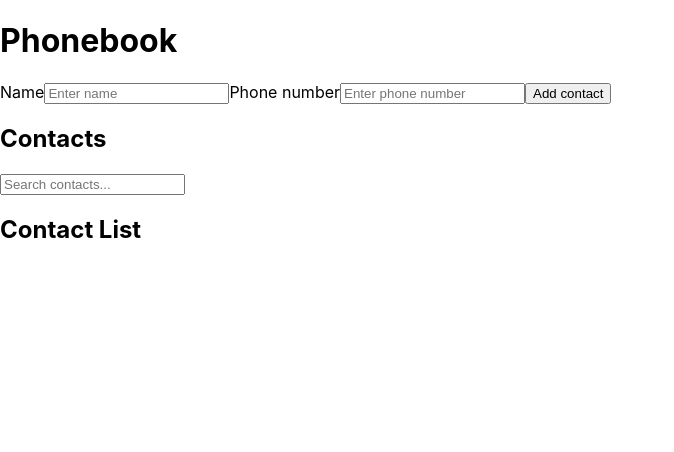
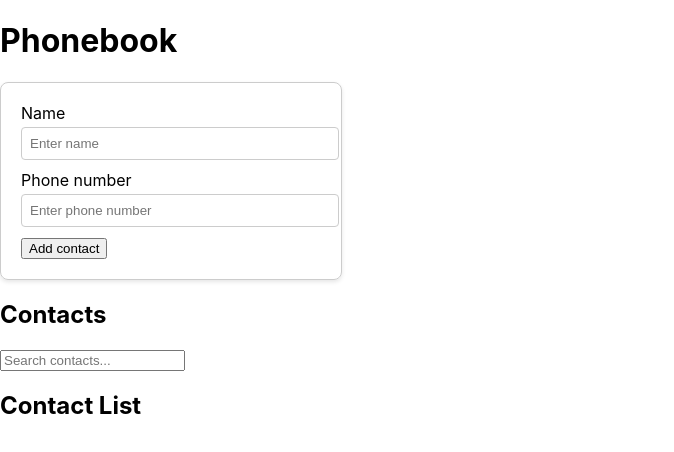
Before and after one commit to Yerbatrix/goit-react-hw-02-phonebook, a React (Create React App) app: page / in a window 1280 px wide. Shown: the top 452 px of the page, without its empty margins (0-674 px from the left). Built offline with nearby package versions, Linux system fonts and the light colour scheme.

Commit message:
some-styles

```diff
--- a/src/components/ContactForm.jsx
+++ b/src/components/ContactForm.jsx
@@ -1,5 +1,6 @@
 import React, { Component } from 'react';
 import { nanoid } from 'nanoid';
+import '../css/ContactForm.css';
 
 class ContactForm extends Component {
   state = {
@@ -33,6 +34,7 @@ class ContactForm extends Component {
   render() {
     const { name, number } = this.state;
     return (
+      <div className="contact-form-container">
         <form onSubmit={this.handleSubmit}>
           <label htmlFor="nameInput">
             Name
@@ -62,6 +64,7 @@ class ContactForm extends Component {
           </label>
           <button type="submit">Add contact</button>
         </form>
+      </div>
     );
   }
 }
--- /dev/null
+++ b/src/css/ContactForm.css
@@ -0,0 +1,38 @@
+.contact-form-container {
+  border: 1px solid #ccc; /* Dodaj ramkę wokół kontenera formularza */
+  padding: 20px; /* Dodaj wypełnienie wokół formularza */
+  margin-bottom: 20px; /* Dodaj odstęp na dole kontenera formularza */
+  width: 300px; /* Ustaw szerokość kontenera formularza */
+  max-width: 100%; /* Maksymalna szerokość kontenera formularza */
+  box-shadow: 0 2px 4px rgba(0, 0, 0, 0.1); /* Dodaj cień */
+  border-radius: 8px; /* Zaokrągl rogi kontenera formularza */
+}
+
+.contact-form-container form label {
+  display: block; /* Ustaw etykiety na blokowe, aby były poniżej siebie */
+  margin-bottom: 10px; /* Dodaj odstęp na dole etykiet */
+}
+
+.contact-form-container form label input[type='text'],
+.contact-form-container form label input[type='tel'] {
+  width: 100%; /* Ustaw szerokość inputów na 100% szerokości kontenera */
+  padding: 8px; /* Dodaj wypełnienie wokół inputów */
+  margin-top: 4px; /* Dodaj odstęp na górze inputów */
+  border: 1px solid #ccc; /* Dodaj obramowanie inputów */
+  border-radius: 4px; /* Zaokrągl rogi inputów */
+}
+
+.contact-form-container form label input[type='submit'] {
+  width: 100%; /* Ustaw szerokość przycisku na 100% szerokości kontenera */
+  padding: 10px; /* Dodaj wypełnienie wokół przycisku */
+  margin-top: 10px; /* Dodaj odstęp na górze przycisku */
+  background-color: #007bff; /* Ustaw kolor tła przycisku */
+  color: #fff; /* Ustaw kolor tekstu przycisku */
+  border: none; /* Usuń obramowanie przycisku */
+  border-radius: 4px; /* Zaokrągl rogi przycisku */
+  cursor: pointer; /* Zmień kursor na wskaźnik */
+}
+
+.contact-form-container form label input[type='submit']:hover {
+  background-color: #0056b3; /* Zmiana koloru tła przycisku po najechaniu */
+}
```
Lines whose indentation alone changed are shown as unchanged.
